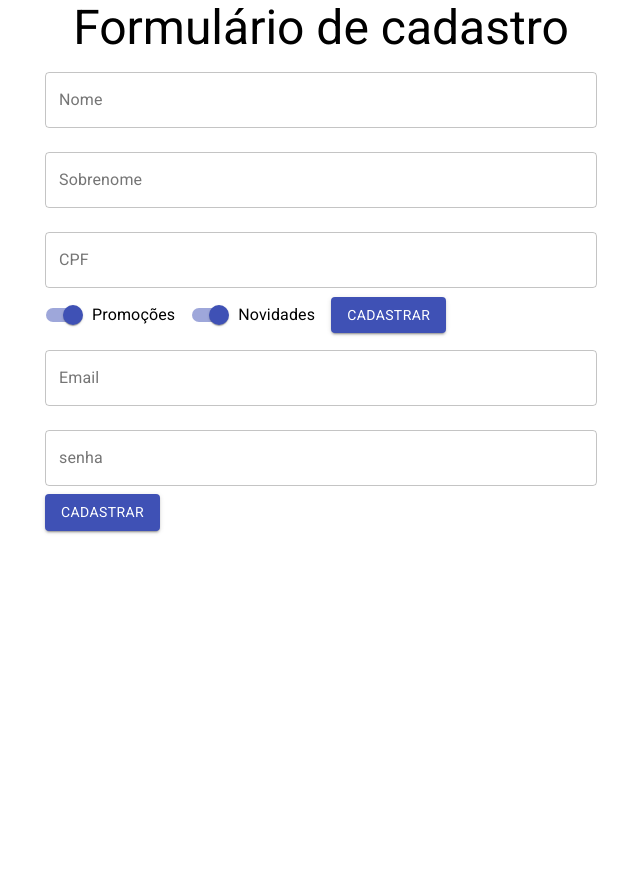
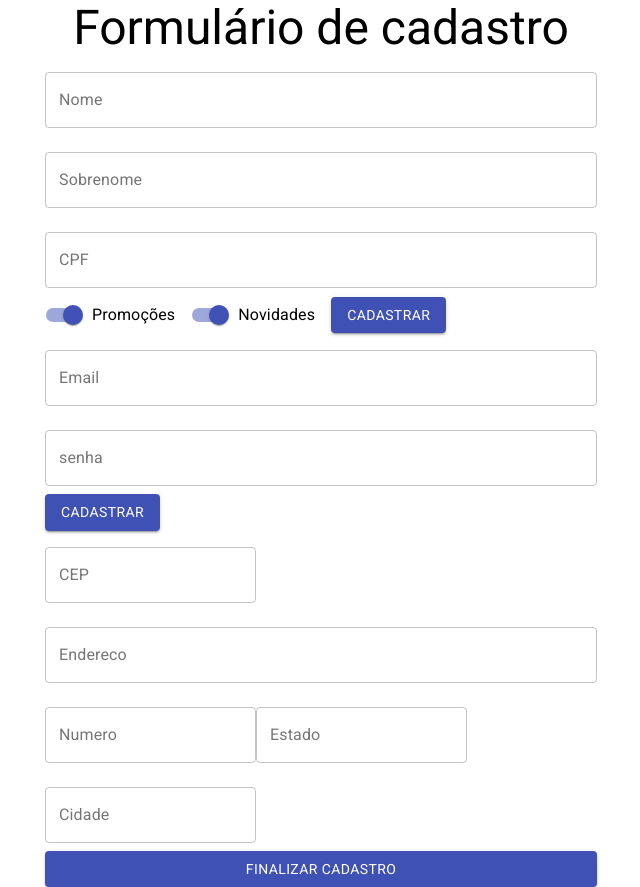
Before and after one commit to carlosbertarinijr/reactjs-modern-approach, a React (Create React App) app: page / in a window 1280 px wide. Shown: the whole page, without its empty margins (319-959 px from the left). Before the commit the page ends 800 px from the top, so only its background shows below. Built offline with nearby package versions, Linux system fonts and the light colour scheme.

Commit message:
Criando formulários

```diff
--- /dev/null
+++ b/src/components/FormularioCadastro/DadosEntrega.jsx
@@ -0,0 +1,53 @@
+import { Button, TextField } from '@material-ui/core';
+import React from 'react';
+
+function DadosEntrega() {
+    return (
+        <form>
+            <TextField
+                id='cep'
+                label='CEP'
+                type='number'
+                variant='outlined'
+                margin='normal'
+            />
+            <TextField
+                id='endereco'
+                label='Endereco'
+                type='text'
+                variant='outlined'
+                fullWidth
+                margin='normal'
+            />
+            <TextField
+                id='numero'
+                label='Numero'
+                type='number'
+                variant='outlined'
+                margin='normal'
+            />
+            <TextField
+                id='estado'
+                label='Estado'
+                type='text'
+                variant='outlined'
+                margin='normal'
+            />
+            <TextField
+                id='cidade'
+                label='Cidade'
+                type='text'
+                variant='outlined'
+                margin='normal'
+            />
+            <Button
+                type='submit'
+                type='submit'
+                variant='contained'
+                color='primary'
+                fullWidth
+            >Finalizar cadastro</Button>
+        </form>
+    )
+}
+export default DadosEntrega
--- a/src/components/FormularioCadastro/FormularioCadastro.jsx
+++ b/src/components/FormularioCadastro/FormularioCadastro.jsx
@@ -1,6 +1,7 @@
 import React from 'react';
 import DadosPessoais from './DadosPessoais';
 import DadosUsuario from './DadosUsuario';
+import DadosEntrega from './DadosEntrega';
 
 
 function FormularioCadastro({ aoEnviar, validarCPF }) {
@@ -9,6 +10,7 @@
         <>
        <DadosPessoais aoEnviar={aoEnviar} validarCPF={validarCPF}/>
        <DadosUsuario />
+       <DadosEntrega />
        </>
     )
 }
```
